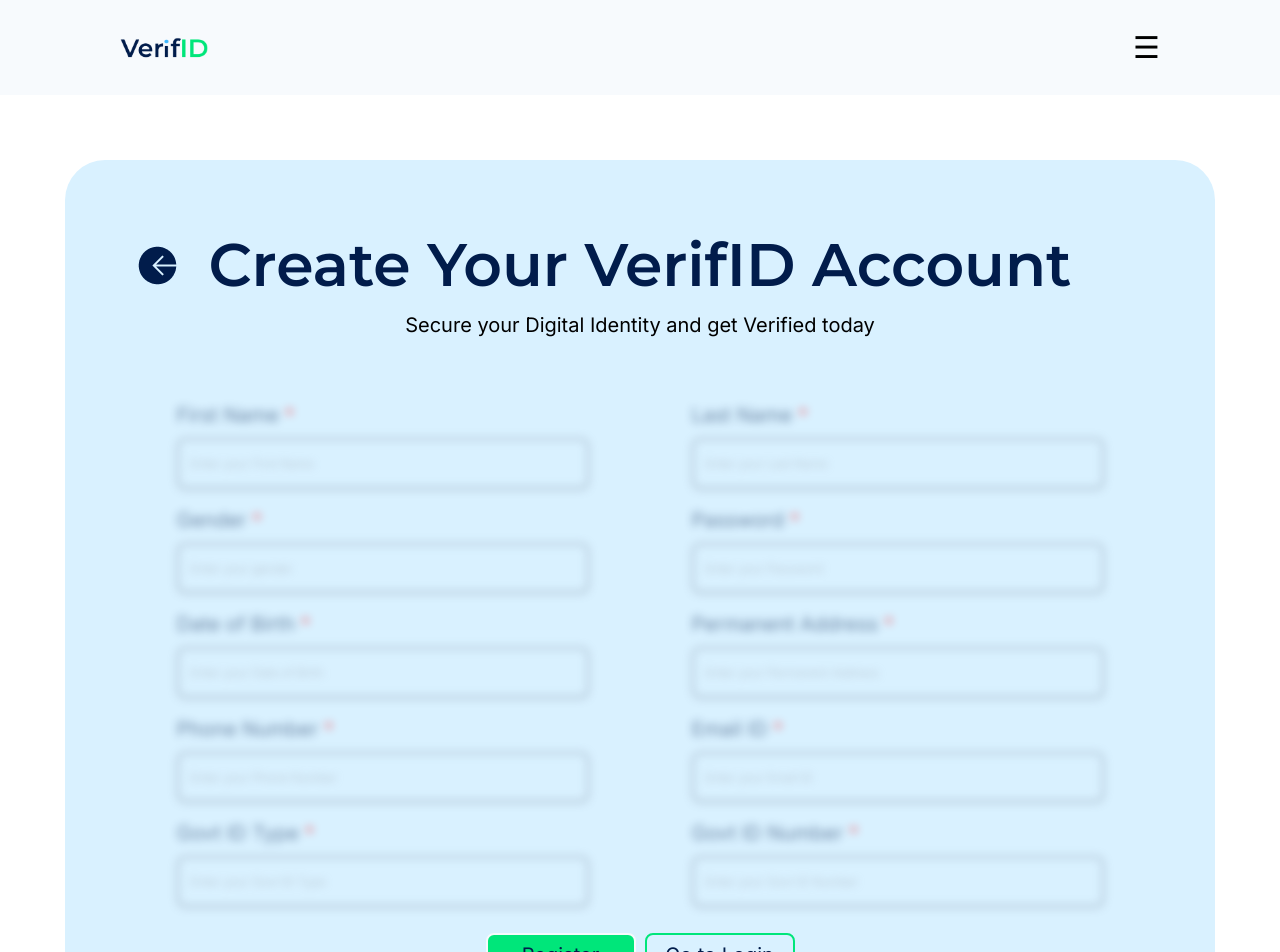
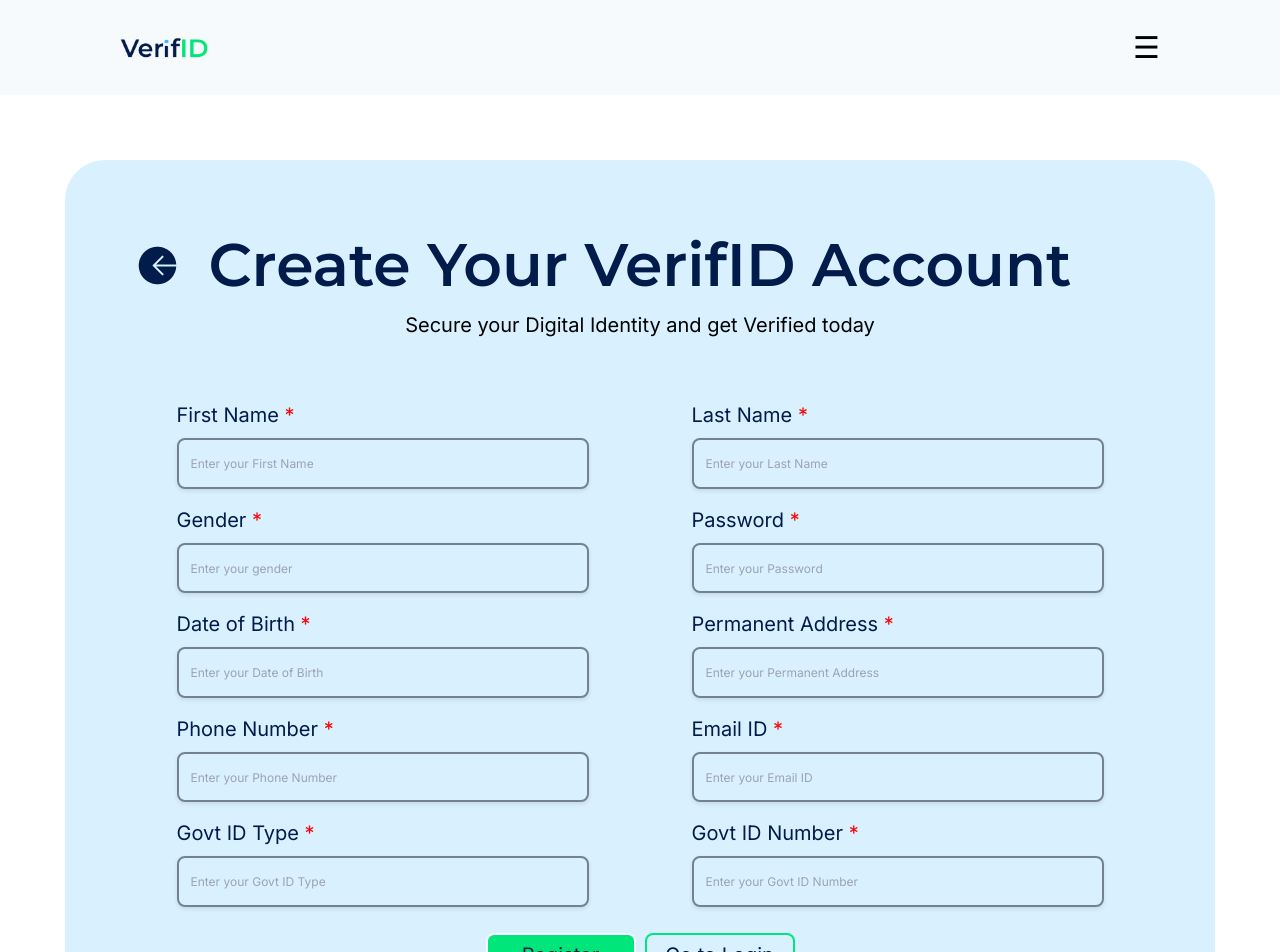
Before and after one commit to VarunCypherV/verfid, a Next.js app in the folder clientnext/: page /register in a window 1280 px wide. Shown: the top 952 px of the page. Built offline with nearby package versions, Linux system fonts and the light colour scheme.

Commit message:
fixed conditonal blurring

```diff
--- /dev/null
+++ b/clientnext/src/app/components/registerFields.js
@@ -0,0 +1,83 @@
+"use client";
+
+import React, { useEffect, useState } from "react";
+
+function RegField({ handleChange, data }) {
+  const [isDisabled, setIsDisabled] = useState(false);
+
+  useEffect(() => {
+    setIsDisabled(!localStorage.getItem("verifID"));
+  }, []);
+
+  return (
+    <div className="RF">
+      <div className="form-group">
+        <label htmlFor="FirstName">
+          First Name <span className="required">*</span>
+        </label>
+        <input
+          type="text"
+          id="FirstName"
+          name="FirstName"
+          placeholder={data?.FirstName || "Enter your First Name"}
+          className="input-field"
+          onChange={handleChange}
+        />
+      </div>
+      <div className="form-group">
+        <label htmlFor="Gender">
+          Gender <span className="required">*</span>
+        </label>
+        <input
+          type="text"
+          id="Gender"
+          name="Gender"
+          placeholder={data?.Gender || "Enter your gender"}
+          className="input-field"
+          onChange={handleChange}
+        />
+      </div>
+      <div className="form-group">
+        <label htmlFor="DateOfBirth">
+          Date of Birth <span className="required">*</span>
+        </label>
+        <input
+          type="text"
+          id="DateOfBirth"
+          name="DateOfBirth"
+          placeholder={data?.DateOfBirth || "Enter your Date of Birth"}
+          className="input-field"
+          onChange={handleChange}
+        />
+      </div>
+      <div className="form-group">
+        <label htmlFor="PhoneNumber">
+          Phone Number <span className="required">*</span>
+        </label>
+        <input
+          type="text"
+          id="PhoneNumber"
+          name="PhoneNumber"
+          placeholder={data?.PhoneNumber || "Enter your Phone Number"}
+          className="input-field"
+          onChange={handleChange}
+        />
+      </div>
+      <div className="form-group">
+        <label htmlFor="GovtIDType">
+          Govt ID Type <span className="required">*</span>
+        </label>
+        <input
+          type="text"
+          id="GovtIDType"
+          name="GovtIDType"
+          placeholder={data?.GovtIDType || "Enter your Govt ID Type"}
+          className="input-field"
+          onChange={handleChange}
+        />
+      </div>
+    </div>
+  );
+}
+
+export default RegField;
--- /dev/null
+++ b/clientnext/src/app/components/registerFieldsR.js
@@ -0,0 +1,83 @@
+"use client";
+
+import React, { useEffect, useState } from "react";
+
+function RegFieldR({ handleChange, data }) {
+  const [isDisabled, setIsDisabled] = useState(false);
+
+  useEffect(() => {
+    setIsDisabled(!localStorage.getItem("verifID"));
+  }, []);
+
+  return (
+    <div className='RF'>
+      <div className="form-group">
+        <label htmlFor="LastName">
+          Last Name <span className="required">*</span>
+        </label>
+        <input
+          type="text"
+          id="LastName"
+          name="LastName"
+          placeholder={data?.LastName || "Enter your Last Name"}
+          className="input-field"
+          onChange={handleChange}
+        />
+      </div>
+      <div className="form-group">
+        <label htmlFor="Password">
+          Password <span className="required">*</span>
+        </label>
+        <input
+          type="password"
+          id="Password"
+          name="Password"
+          placeholder={data?.Password || "Enter your Password"}
+          className="input-field"
+          onChange={handleChange}
+        />
+      </div>
+      <div className="form-group">
+        <label htmlFor="PermanentAddress">
+          Permanent Address <span className="required">*</span>
+        </label>
+        <input
+          type="text"
+          id="PermanentAddress"
+          name="PermanentAddress"
+          placeholder={data?.PermanentAddress || "Enter your Permanent Address"}
+          className="input-field"
+          onChange={handleChange}
+        />
+      </div>
+      <div className="form-group">
+        <label htmlFor="EmailId">
+          Email ID <span className="required">*</span>
+        </label>
+        <input
+          type="email"
+          id="EmailId"
+          name="EmailId"
+          placeholder={data?.EmailId || "Enter your Email ID"}
+          className="input-field"
+          onChange={handleChange}
+        />
+      </div>
+      <div className="form-group">
+        <label htmlFor="GovtIDNumber">
+          Govt ID Number <span className="required">*</span>
+        </label>
+        <input
+          type="text"
+          id="GovtIDNumber"
+          name="GovtIDNumber"
+          placeholder={data?.GovtIDNumber || "Enter your Govt ID Number"}
+          className="input-field"
+          onChange={handleChange}
+        />
+      </div>
+    </div>
+  );
+}
+
+export default RegFieldR;
--- a/clientnext/src/app/register/page.js
+++ b/clientnext/src/app/register/page.js
@@ -3,8 +3,8 @@
 import React, { useState } from "react";
 import Navbar from "../components/navbar";
 import Footer from "../components/footer";
-import RegField from "../components/regFields";
-import RegFieldR from "../components/regFieldsR";
+import RegisterField from "../components/registerFields";
+import RegisterFieldR from "../components/registerFieldsR";
 import { useRouter } from "next/navigation";
 
 function Register() {
@@ -76,8 +76,8 @@
           <p>Secure your Digital Identity and get Verified today</p>
         </div>
         <div className="RegFieldContainer">
-          <RegField handleChange={handleChange} />
-          <RegFieldR handleChange={handleChange} />
+          <RegisterField handleChange={handleChange} />
+          <RegisterFieldR handleChange={handleChange} />
         </div>
         <div className="RegButtons">
           <button className="secondary" onClick={handleRegister}>
```
